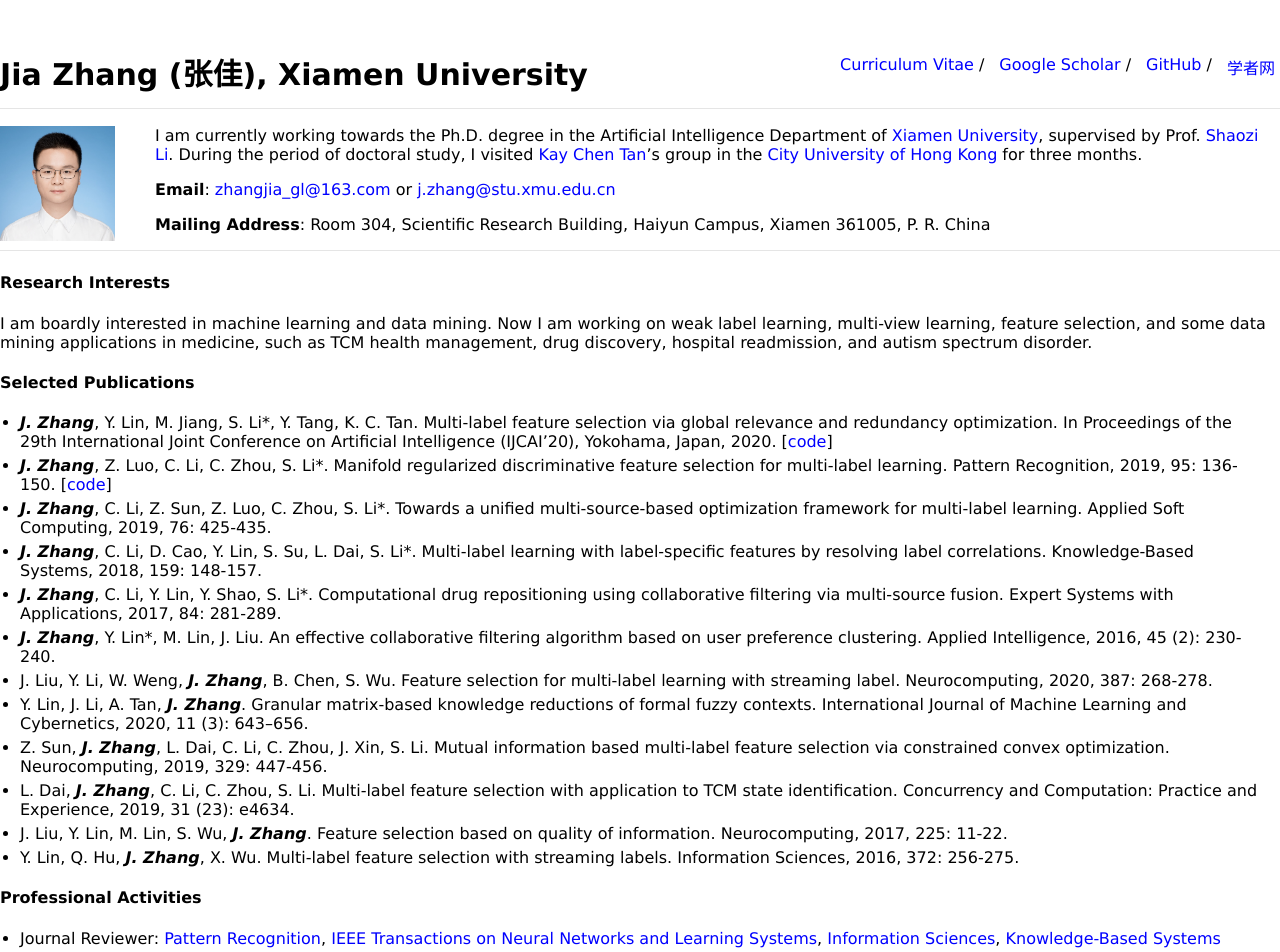
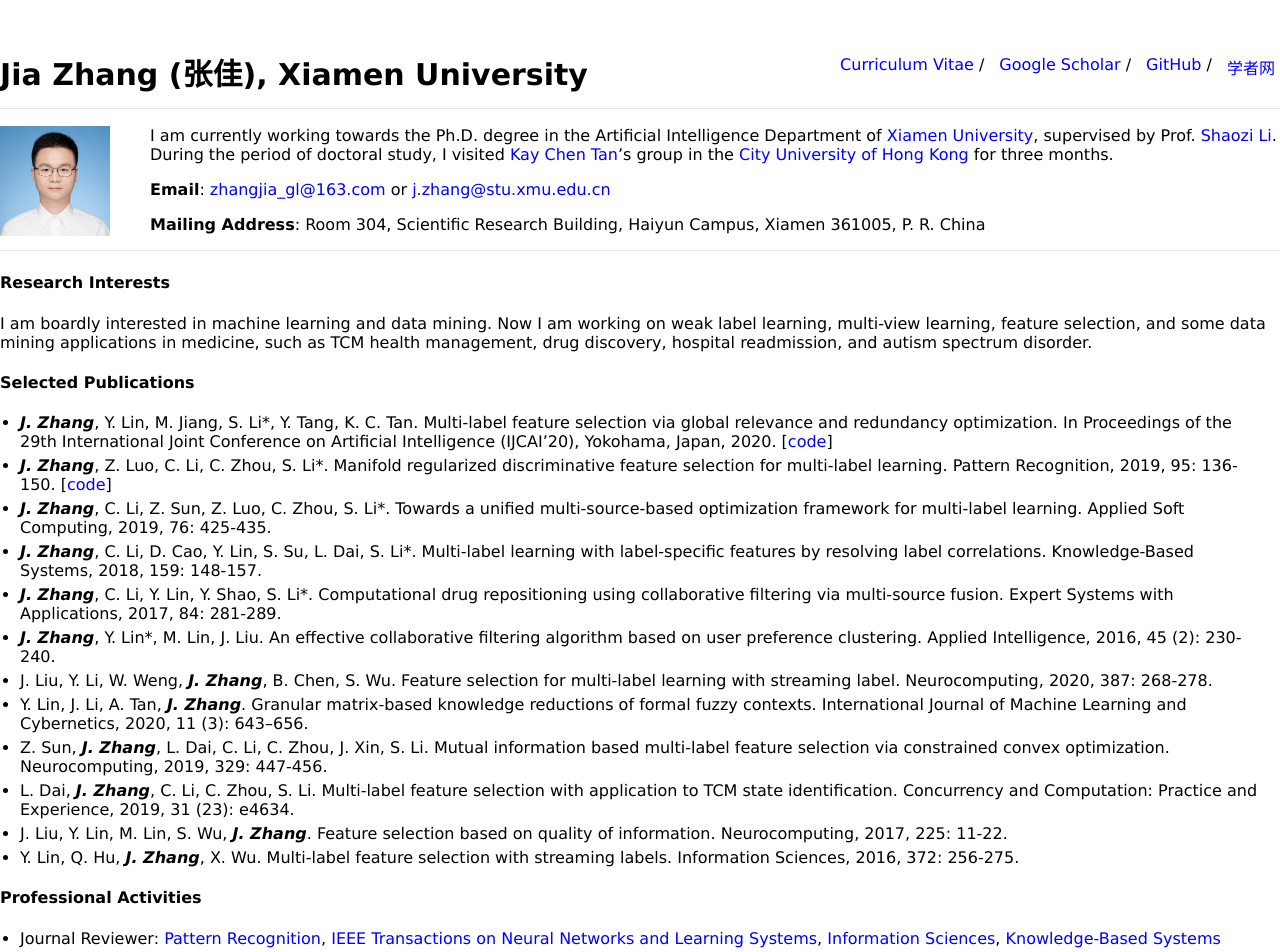
Before and after one commit to jiazhang-ml/jiazhang-ml.github.io, a Jekyll site: the page built from index.md, in a window 1280 px wide. Shown: the top 952 px of the page. Built offline with Jekyll 4.4.1, drawn with Linux system fonts in a browser that asks for light colours.

Commit message:
Update typography.scss

```diff
--- a/_sass/typography.scss
+++ b/_sass/typography.scss
@@ -37,8 +37,8 @@
         font-style: italic;
     }
     .profile-picture {
-        height: 115px;
-        width: 115px;
+        height: 110px;
+        width: 110px;
         position: relative;
         margin: 0px 40px 0 0px;
         float: left;
```
